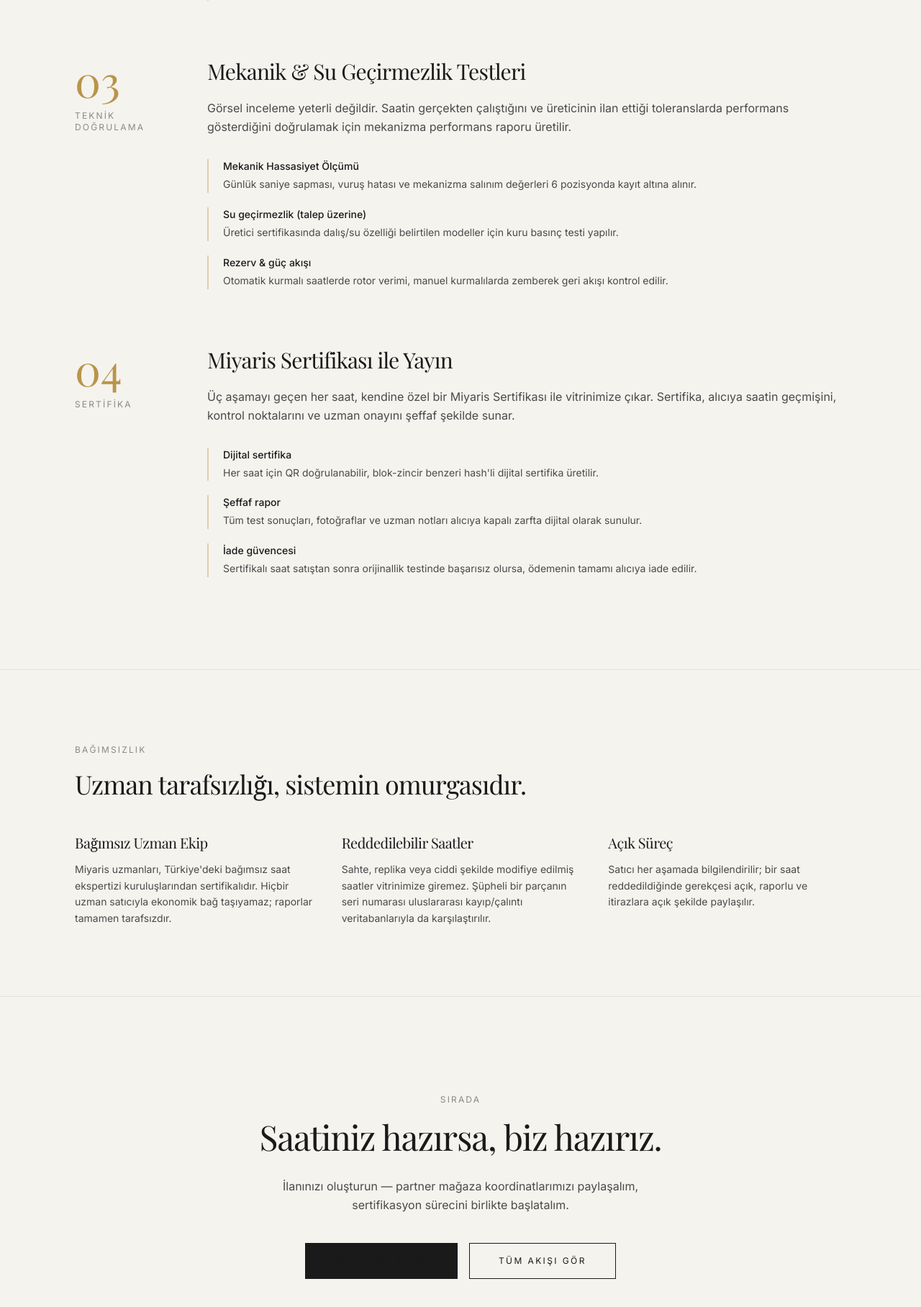
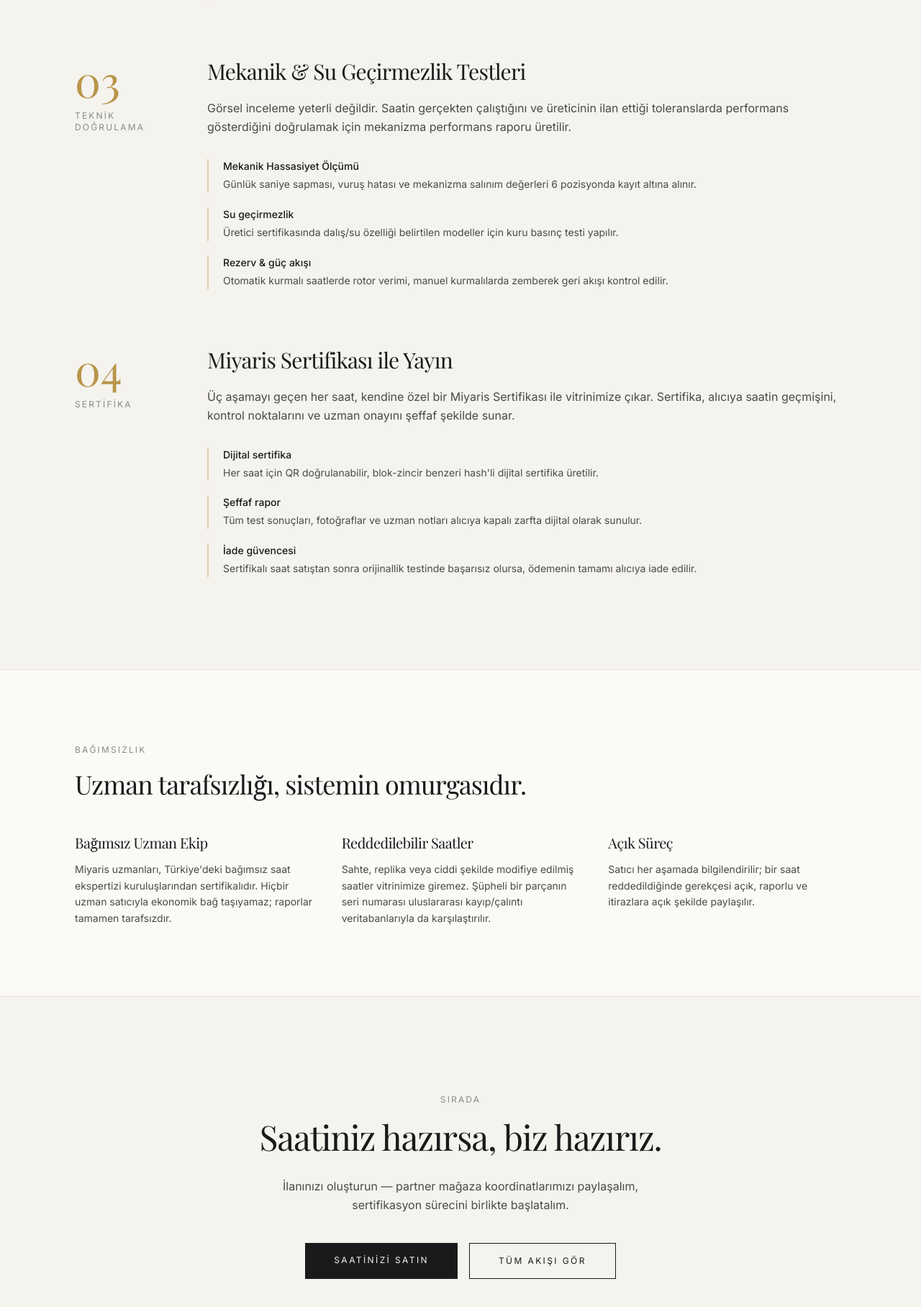
Before and after one commit to Miyaris/miyaris, a Next.js app in the folder frontend/: page /authentication in a window 1280 px wide. Shown: the part 1677-3493 px from the top of the page at 72% size. Built offline with nearby package versions, Linux system fonts and the light colour scheme; no server answers; a web font is replaced by a local one.

Commit message:
fix: replace undefined text-cream/bg-cream with text-ivory/bg-ivory-50

```diff
--- a/frontend/app/authentication/page.tsx
+++ b/frontend/app/authentication/page.tsx
@@ -76,7 +76,7 @@ const STAGES: Stage[] = [
         body: "Günlük saniye sapması, vuruş hatası ve mekanizma salınım değerleri 6 pozisyonda kayıt altına alınır.",
       },
       {
-        title: "Su geçirmezlik (talep üzerine)",
+        title: "Su geçirmezlik",
         body: "Üretici sertifikasında dalış/su özelliği belirtilen modeller için kuru basınç testi yapılır.",
       },
       {
@@ -198,7 +198,7 @@ export default function AuthenticationPage() {
       </section>
 
       {/* Bağımsızlık */}
-      <section className="bg-cream/40 border-y border-line">
+      <section className="bg-ivory-50 border-y border-line">
         <Container className="py-24">
           <div className="max-w-2xl mb-12">
             <span className="eyebrow">Bağımsızlık</span>
@@ -233,13 +233,13 @@ export default function AuthenticationPage() {
           <div className="flex flex-col sm:flex-row gap-4 justify-center">
             <Link
               href="/sell-watch"
-              className="inline-block px-10 py-4 text-xs uppercase tracking-[0.2em] bg-charcoal text-cream hover:bg-charcoal/90"
+              className="inline-block px-10 py-4 text-xs uppercase tracking-[0.2em] bg-charcoal text-ivory hover:bg-charcoal-700 transition-colors"
             >
               Saatinizi Satın
             </Link>
             <Link
               href="/how-it-works"
-              className="inline-block px-10 py-4 text-xs uppercase tracking-[0.2em] border border-charcoal text-charcoal hover:bg-charcoal hover:text-cream transition-colors"
+              className="inline-block px-10 py-4 text-xs uppercase tracking-[0.2em] border border-charcoal text-charcoal hover:bg-charcoal hover:text-ivory transition-colors"
             >
               Tüm Akışı Gör
             </Link>
--- a/frontend/app/reset-password/page.tsx
+++ b/frontend/app/reset-password/page.tsx
@@ -28,7 +28,7 @@ export default function ResetPasswordPage({
         <div className="mt-10">
           <Link
             href="/forgot-password"
-            className="inline-block px-8 py-3 text-xs uppercase tracking-[0.2em] bg-charcoal text-cream hover:bg-charcoal/90"
+            className="inline-block px-8 py-3 text-xs uppercase tracking-[0.2em] bg-charcoal text-ivory hover:bg-charcoal-700 transition-colors"
           >
             Yeni Bağlantı Talep Et
           </Link>
--- a/frontend/app/verify-email/page.tsx
+++ b/frontend/app/verify-email/page.tsx
@@ -116,7 +116,7 @@ function ResultCard({
         <div className="mt-10">
           <Link
             href={cta.href}
-            className="inline-block px-8 py-3 text-xs uppercase tracking-[0.2em] bg-charcoal text-cream hover:bg-charcoal/90"
+            className="inline-block px-8 py-3 text-xs uppercase tracking-[0.2em] bg-charcoal text-ivory hover:bg-charcoal-700 transition-colors"
           >
             {cta.label}
           </Link>
```
